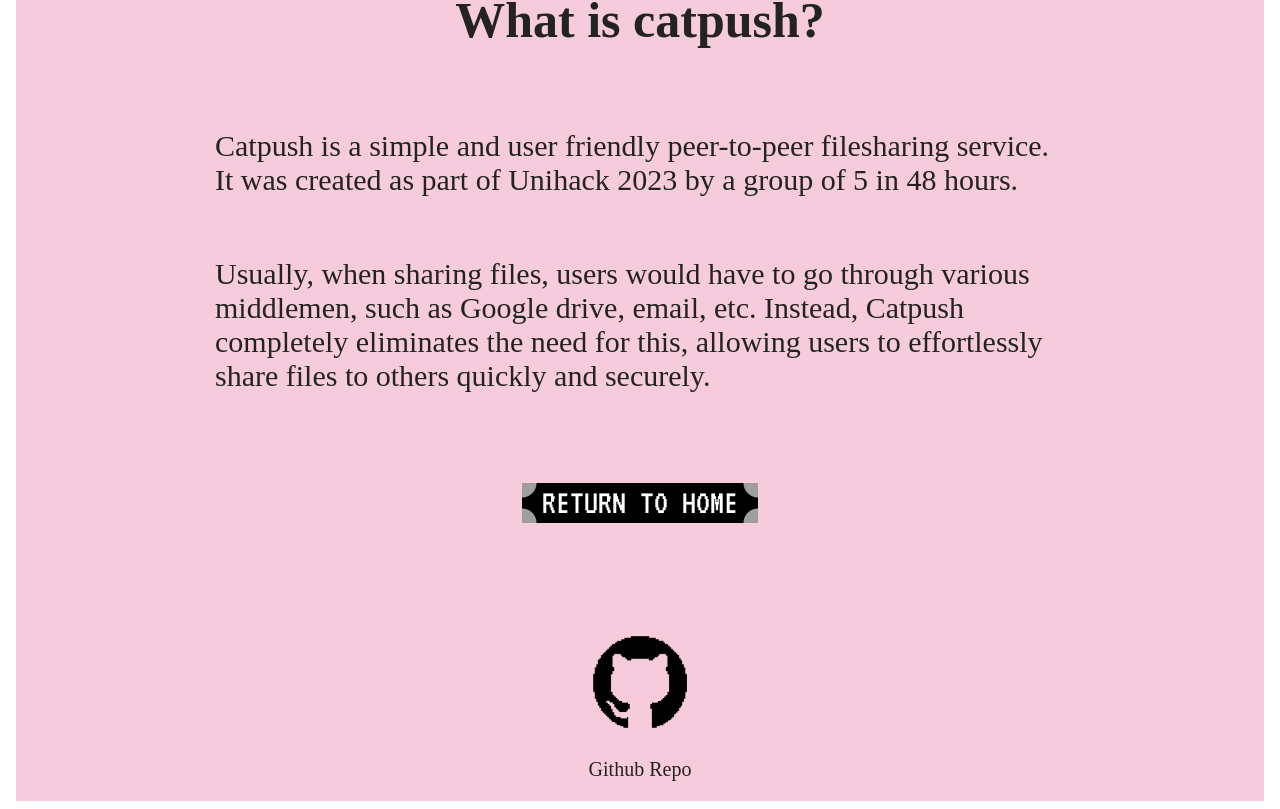
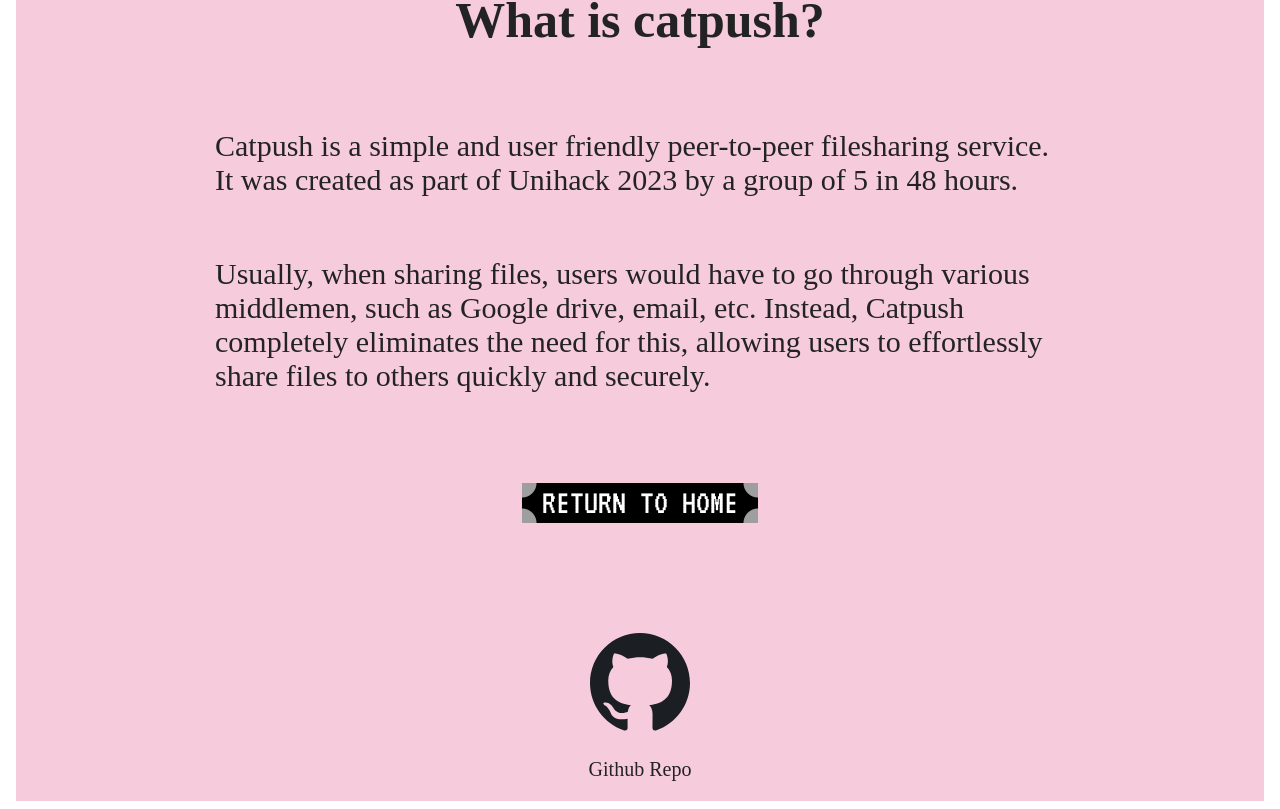
Before and after one commit to ceeb9/catpush, a SvelteKit app in the folder myapp/: page /about in a window 1280 px wide. Shown: the part 273-1082 px from the top of the page. Built offline with nearby package versions, Linux system fonts and the light colour scheme; grey boxes are pictures that could not be loaded; a web font is replaced by a local one.

Commit message:
Change pixel github logo to svg on main page and about apge

```diff
--- a/myapp/src/routes/+page.svelte
+++ b/myapp/src/routes/+page.svelte
@@ -156,6 +156,6 @@
     </div>
 </body>
 <footer>
-    <a href="https://github.com/ceeb9/catpush"> <img src="./githublogo.png" alt="github logo"> </a>
+    <a href="https://github.com/ceeb9/catpush"> <img src="./githubsvg.svg" alt="github logo"> </a>
     <p> Github Repo </p>
 </footer>
--- a/myapp/src/routes/about/+page.svelte
+++ b/myapp/src/routes/about/+page.svelte
@@ -18,7 +18,7 @@
     </div>
 
     <footer>
-        <a target="_blank" href="https://github.com/ceeb9/catpush"> <img src="./githublogo.png" alt="github logo"> </a>
+        <a target="_blank" href="https://github.com/ceeb9/catpush"> <img src="./githubsvg.svg" alt="github logo"> </a>
         <p> Github Repo </p>
     </footer>
 </body>
```
Also changed, not shown: myapp/static/githubsvg.svg (added).
